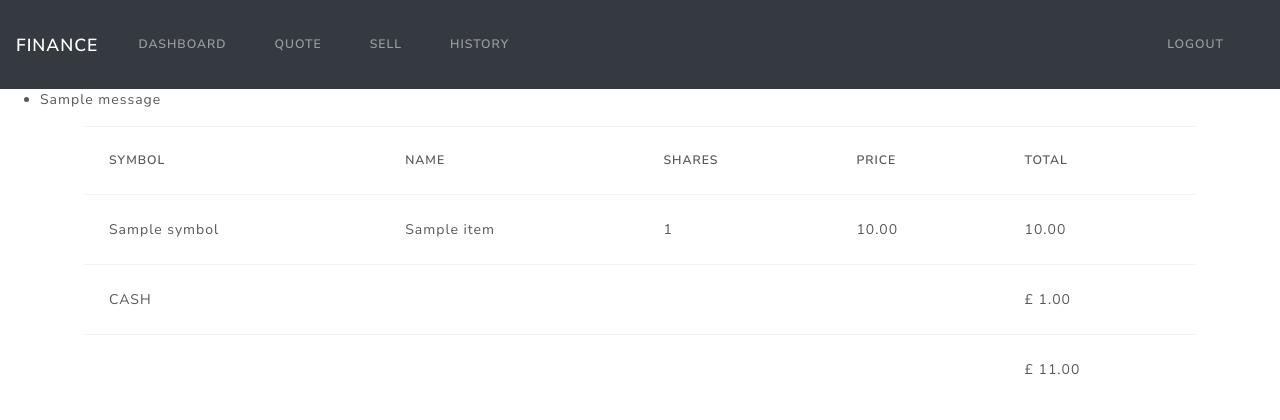
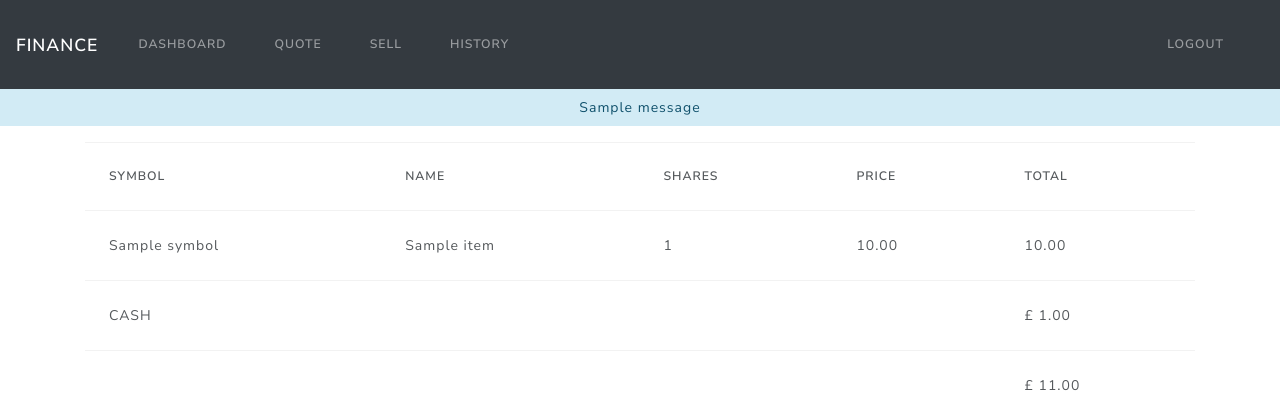
Before and after one commit to Uvalente/finance, a Flask app: page / in a window 1280 px wide. Shown: the top 420 px of the page. Run offline with Flask 2, Linux system fonts and the light colour scheme; a user stored in the database is signed in; tables that the repository leaves empty hold one stand-in row (values such as "Sample post"); one stand-in notice (Sample message) is shown; a database or web service that is not in the repository returns one stand-in record (values such as "Sample title"); data that the repository does not hold is empty; some libraries are stand-ins or nearby versions.

Commit message:
style: user notifications

```diff
--- a/app/templates/layout.html
+++ b/app/templates/layout.html
@@ -47,11 +47,11 @@
   </nav>
   {% with messages = get_flashed_messages() %}
   {% if messages %}
-  <ul>
+  <div class="aler alert-info text-center">
     {% for message in messages %}
-    <li>{{ message }}</li>
+    <p class="py-2">{{ message }}</p>
     {% endfor %}
-  </ul>
+  </div>
   {% endif %}
   {% endwith %}
   <div class="container">
```
